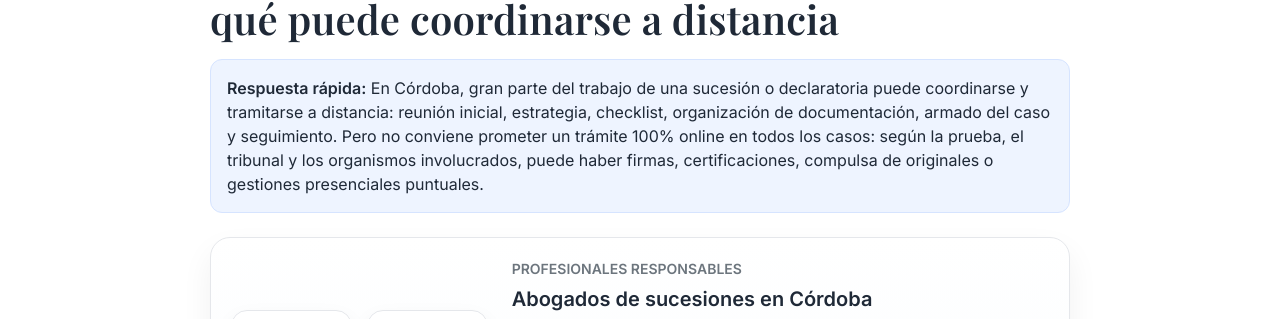
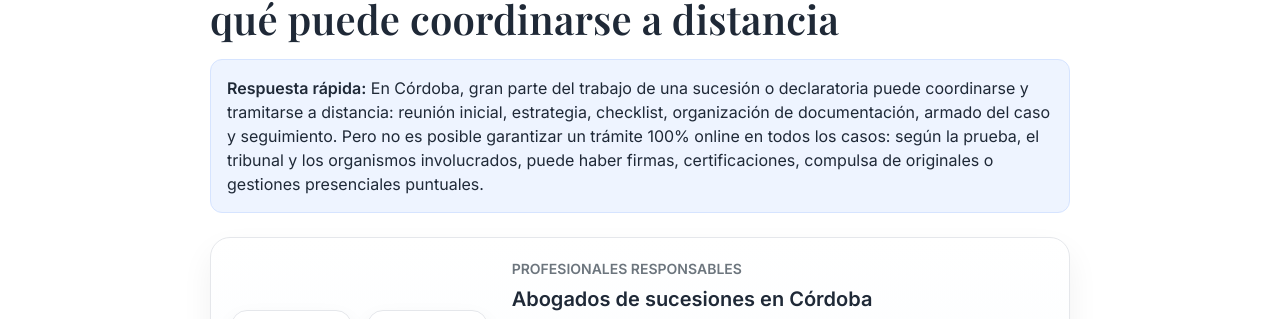
Before and after one commit to Elitedomainsx/sucesionescordoba, a Jekyll site: the page built from declaratoria-de-herederos-online-cordoba.md, in a window 1280 px wide and 900 px high. Shown: the part 181-500 px from the top of the window. Built offline with Jekyll 4.4.1, drawn with Linux system fonts in a browser that asks for light colours.

Commit message:
Update declaratoria-de-herederos-online-cordoba.md

```diff
--- a/declaratoria-de-herederos-online-cordoba.md
+++ b/declaratoria-de-herederos-online-cordoba.md
@@ -3,7 +3,7 @@ layout: article
 title: "Sucesión online en Córdoba: coordinación remota del proceso"
 h1: "Sucesión y declaratoria online en Córdoba: qué puede coordinarse a distancia"
 description: "Gran parte del trabajo sucesorio puede coordinarse a distancia, con claridad sobre los pasos que pueden requerir firma, certificación, compulsa documental o gestiones presenciales. Atención para Córdoba Capital e interior."
-quick: "En Córdoba, gran parte del trabajo de una sucesión o declaratoria puede coordinarse y tramitarse a distancia: reunión inicial, estrategia, checklist, organización de documentación, armado del caso y seguimiento. Pero no conviene prometer un trámite 100% online en todos los casos: según la prueba, el tribunal y los organismos involucrados, puede haber firmas, certificaciones, compulsa de originales o gestiones presenciales puntuales."
+quick: "En Córdoba, gran parte del trabajo de una sucesión o declaratoria puede coordinarse y tramitarse a distancia: reunión inicial, estrategia, checklist, organización de documentación, armado del caso y seguimiento. Pero no es posible garantizar un trámite 100% online en todos los casos: según la prueba, el tribunal y los organismos involucrados, puede haber firmas, certificaciones, compulsa de originales o gestiones presenciales puntuales."
 faq:
   - q: "¿Se puede hacer una sucesión 100% online en Córdoba?"
     a: "No conviene prometerlo así. Gran parte del trabajo puede coordinarse y tramitarse a distancia, pero según el caso puede haber firmas, certificaciones, compulsa de documentación original o gestiones presenciales ante registros, bancos u otros organismos."
```
